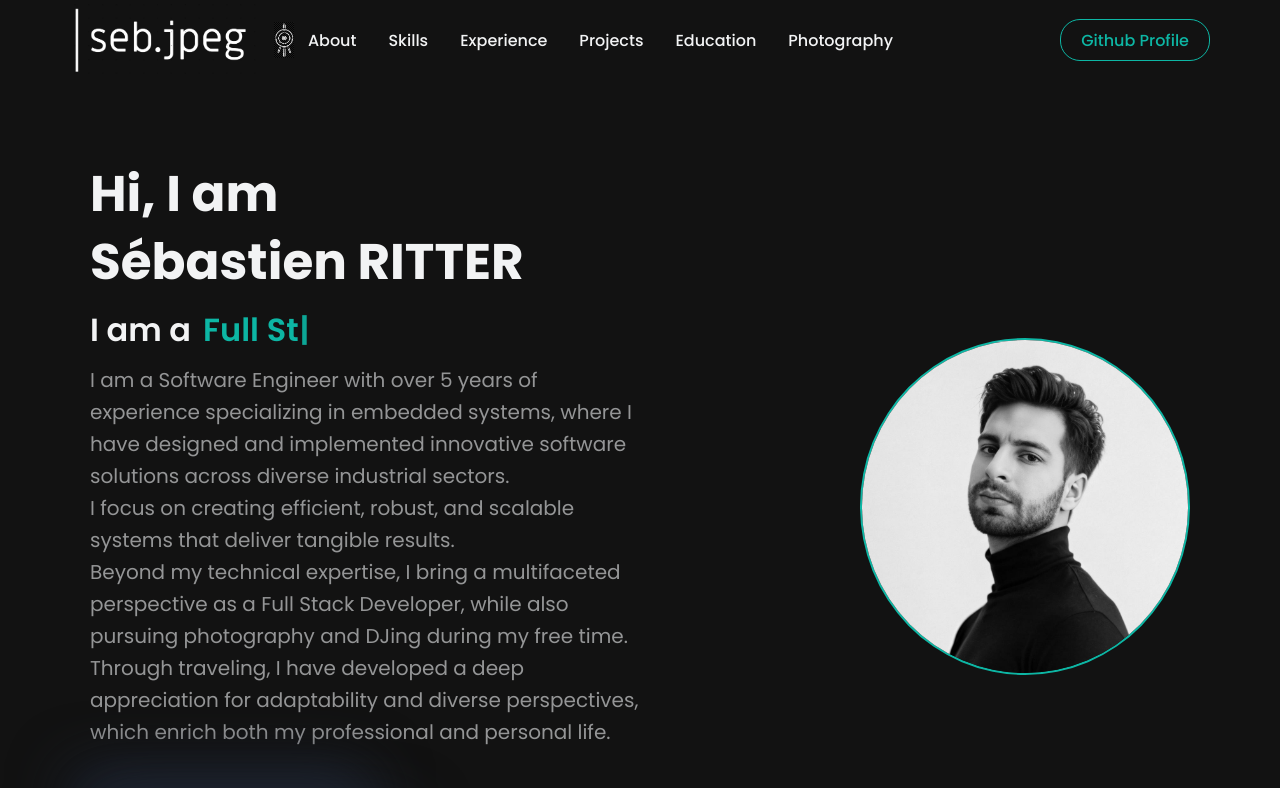
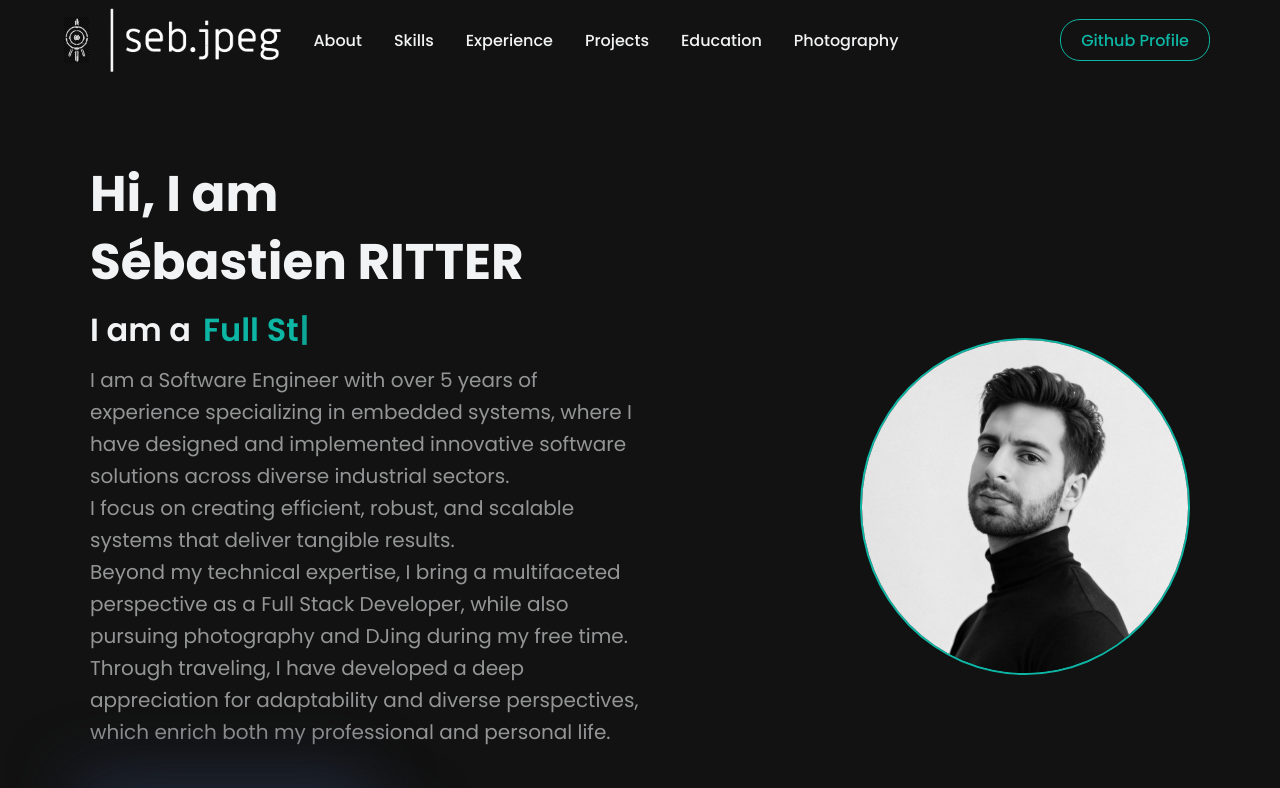
Before and after one commit to rittersport67/PortFolio, a React (Create React App) app: page / in a window 1280 px wide. Shown: the top 788 px of the page. Built offline with nearby package versions, Linux system fonts and the light colour scheme.

Commit message:
replace logo

```diff
--- a/src/components/Navbar/index.js
+++ b/src/components/Navbar/index.js
@@ -53,7 +53,7 @@ const NavLogo = styled.img`
 `;
 
 const LyokoSymbol = styled.img`
-  height: 36px;
+  height: 46px;
   width: auto;
   filter: invert(1) brightness(0.85);
   transition: filter 0.3s ease;
@@ -200,8 +200,8 @@ const Navbar = () => {
             onMouseEnter={() => setUlrichVisible(true)}
             onMouseLeave={() => setUlrichVisible(false)}
           >
+            <LyokoSymbol src={lyokoSymbol} alt="Code Lyoko" />
             <NavLogo src={logo} />
-            <LyokoSymbol src={lyokoSymbol} alt="Code Lyoko" />
           </LogoArea>
           <Span />
           <MobileIcon>
```
